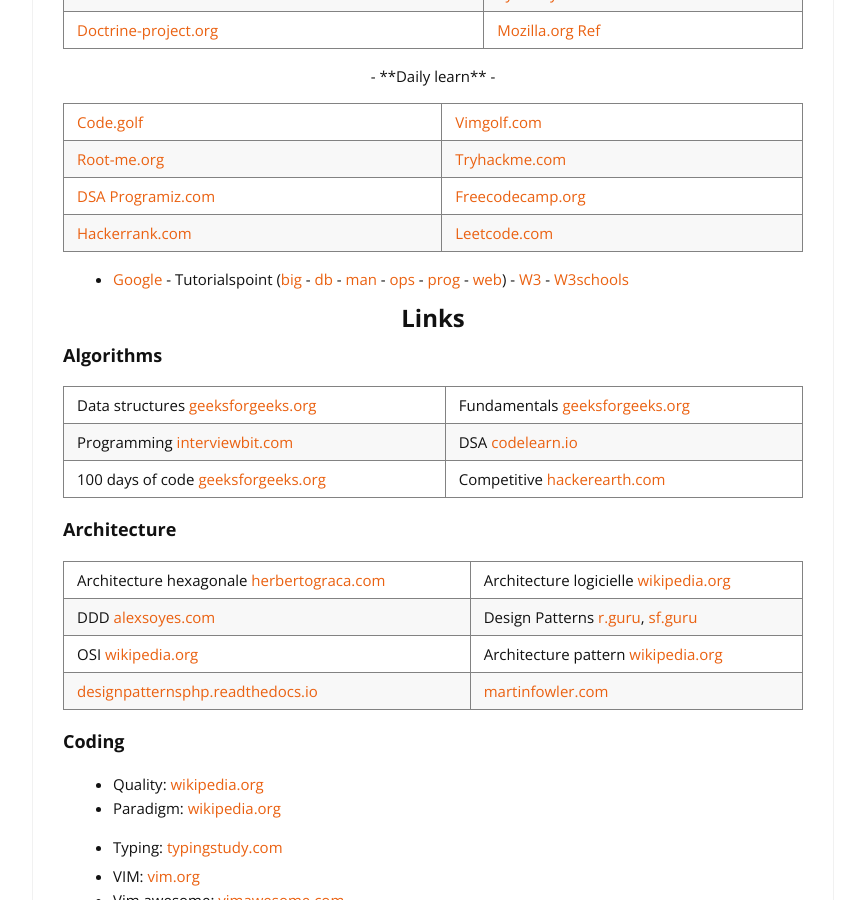
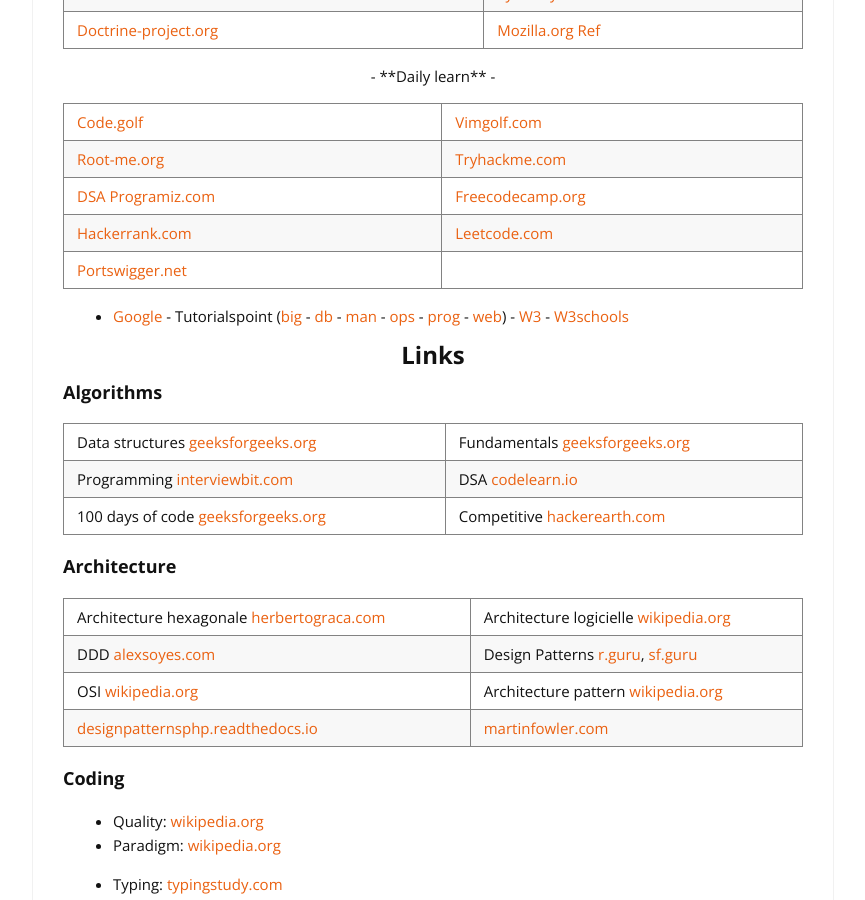
Before and after one commit to cylmat/cylmat.github.io, a Jekyll site: the page built from _pages/USEFUL.md, in a window 1280 px wide and 900 px high, scrolled down 668 px. Shown: the whole window, without its empty margins (207-1072 px from the left). Built offline with Jekyll 4.4.1, drawn with Linux system fonts in a browser that asks for light colours; nearby versions of some CDN libraries.

Commit message:
Update USEFUL.md

```diff
--- a/_pages/USEFUL.md
+++ b/_pages/USEFUL.md
@@ -31,6 +31,7 @@
 |[Root-me.org](https://www.root-me.org)|[Tryhackme.com](https://tryhackme.com)|
 |[DSA Programiz.com](https://www.programiz.com/dsa)|[Freecodecamp.org](https://www.freecodecamp.org/learn)|
 |[Hackerrank.com](https://www.hackerrank.com)|[Leetcode.com](https://leetcode.com/explore)|
+|[Portswigger.net](https://portswigger.net/web-security)||
 
 - [Google](https://developers.google.com/learn) - Tutorialspoint ([big](https://www.tutorialspoint.com/big_data_tutorials.htm) - [db](https://www.tutorialspoint.com/database_tutorials.htm) - [man](https://www.tutorialspoint.com/management_tutorials.htm) - [ops](https://www.tutorialspoint.com/devops_tutorials.htm) - [prog](https://www.tutorialspoint.com/computer_programming_tutorials.htm) - [web](https://www.tutorialspoint.com/web_development_tutorials.htm)) - [W3](https://www.w3.org) - [W3schools](https://www.w3schools.com)
 
```
